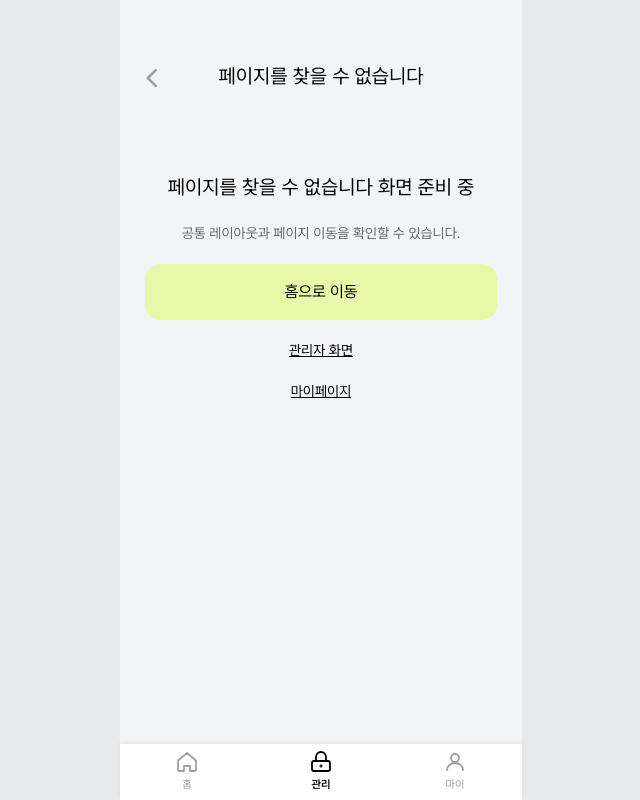
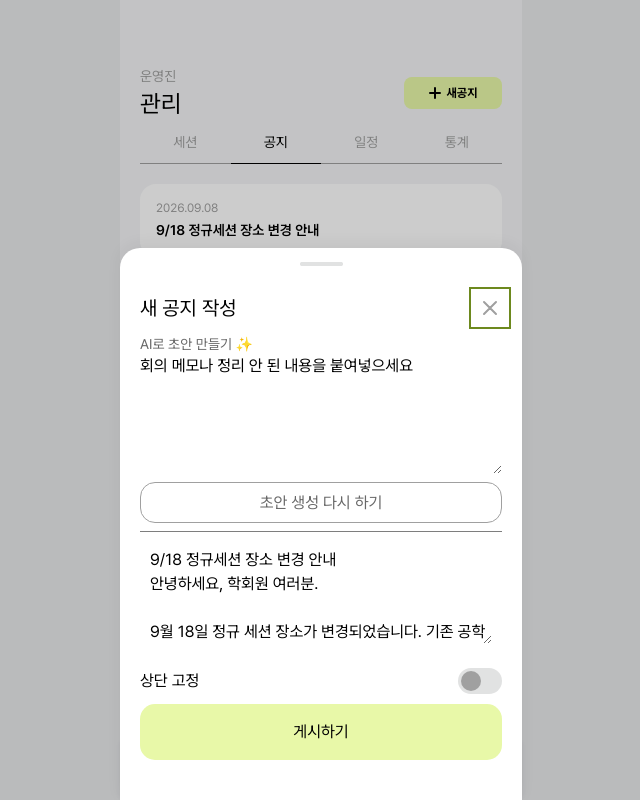
Before and after one commit to SDP-1718/sdpcheck_frontend, a React (Vite) app: page /admin/notices/1/edit in a window 1280 px wide. Shown: the top 800 px of the page, without its empty margins (319-959 px from the left). Built offline with nearby package versions, Linux system fonts and the light colour scheme.

Commit message:
feat: 관리자 공지 작성과 수정·삭제 화면 구현
Refs #5

```diff
--- a/src/app/router.tsx
+++ b/src/app/router.tsx
@@ -13,6 +13,7 @@ import Permissions from '../pages/admin/Permissions'
 
 import AdminLayout from '../pages/admin/AdminLayout'
 import Sessions, { SessionEditor } from '../pages/admin/Sessions'
+import { AdminNotices, NoticeEditor } from '../pages/admin/AdminNotices'
 
 const routes = [
   { path: '/', element: <Navigate to="/onboarding" replace /> },
@@ -29,8 +30,10 @@ const routes = [
   { element: <AdminLayout />, children: [
     { path: '/admin/sessions', element: <Sessions /> },
     { path: '/admin/sessions/new', element: <><Sessions /><SessionEditor /></> },
+    { path: '/admin/notices', element: <AdminNotices /> },
+    { path: '/admin/notices/new', element: <><AdminNotices /><NoticeEditor /></> },
+    { path: '/admin/notices/:id/edit', element: <><AdminNotices /><NoticeEditor /></> },
   ] },
-  { path: '/admin/notices', element: <Placeholder title="관리자 공지" /> },
   { path: '/admin/schedule', element: <Placeholder title="관리자 일정" /> },
   { path: '/admin/statistics', element: <Placeholder title="관리자 통계" /> },
   { path: '/admin/permissions', element: <Permissions /> },
--- /dev/null
+++ b/src/components/common/ItemActionsSheet.tsx
@@ -0,0 +1,12 @@
+import { Pencil, Trash2 } from 'lucide-react'
+import Sheet from './Sheet'
+
+export default function ItemActionsSheet({ title, onEdit, onDelete, onClose }: {
+  title: string; onEdit: () => void; onDelete: () => void; onClose: () => void
+}) {
+  return <Sheet title={title} className="item-actions-sheet" onClose={onClose}>
+    <button type="button" className="item-action" onClick={onEdit}><Pencil size={18} aria-hidden="true" />수정</button>
+    <button type="button" className="item-action is-danger" onClick={onDelete}><Trash2 size={18} aria-hidden="true" />삭제</button>
+    <button type="button" className="secondary item-actions-cancel" onClick={onClose}>취소</button>
+  </Sheet>
+}
--- a/src/index.css
+++ b/src/index.css
@@ -10,3 +10,4 @@
 @import "./styles/admin-base.css";
 @import "./styles/admin-sessions.css";
 @import "./styles/date-time.css";
+@import "./styles/admin-notices.css";
--- /dev/null
+++ b/src/pages/admin/AdminNotices.tsx
@@ -0,0 +1,73 @@
+import { useState } from 'react'
+import type { FormEvent } from 'react'
+import { useNavigate, useParams } from 'react-router'
+import { LoaderCircle } from 'lucide-react'
+import { usePreview } from '../../app/previewStore'
+import Sheet from '../../components/common/Sheet'
+import Toggle from '../../components/common/Toggle'
+import ItemActionsSheet from '../../components/common/ItemActionsSheet'
+import ConfirmDialog from '../../components/common/ConfirmDialog'
+import type { GenerateNoticeDraft } from '../../types/admin'
+
+export function AdminNotices() {
+  const { notices, setNotices } = usePreview()
+  const navigate = useNavigate()
+  const [actionId, setActionId] = useState<string | null>(null)
+  const [deleteId, setDeleteId] = useState<string | null>(null)
+  const selected = notices.find(item => item.id === actionId)
+  if (!notices.length) return <p className="admin-empty" role="status">등록된 공지가 없어요</p>
+  return <>
+    <div className="admin-notice-list">{[...notices].sort((a, b) => Number(b.pinned) - Number(a.pinned)).map(item => <button type="button" key={item.id} className="admin-notice-card" aria-label={`공지 관리: ${item.title}`} onClick={() => setActionId(item.id)}>
+      <div className="admin-notice-meta">{item.pinned && <span>고정</span>}<time>{item.date}</time></div><h2>{item.title}</h2>
+    </button>)}</div>
+    {selected && <ItemActionsSheet title="공지 관리" onClose={() => setActionId(null)} onEdit={() => { setActionId(null); navigate(`/admin/notices/${selected.id}/edit`) }}
+      onDelete={() => { setActionId(null); setDeleteId(selected.id) }} />}
+    {deleteId && <ConfirmDialog title="삭제할까요?" confirmLabel="삭제" onCancel={() => setDeleteId(null)} onConfirm={() => {
+      setNotices(previous => previous.filter(item => item.id !== deleteId)); setDeleteId(null)
+    }}>삭제하면 되돌릴 수 없어요</ConfirmDialog>}
+  </>
+}
+
+export function NoticeEditor({ generateDraft }: { generateDraft?: GenerateNoticeDraft }) {
+  const { id } = useParams()
+  const navigate = useNavigate()
+  const { notices, setNotices } = usePreview()
+  const existing = notices.find(item => item.id === id)
+  const [title, setTitle] = useState(existing?.title ?? '')
+  const [body, setBody] = useState(existing?.body ?? '')
+  const [pinned, setPinned] = useState(existing?.pinned ?? false)
+  const [memo, setMemo] = useState('')
+  const [draftStatus, setDraftStatus] = useState<'idle' | 'loading' | 'error'>('idle')
+
+  async function createDraft() {
+    if (!memo.trim() || draftStatus === 'loading') return
+    setDraftStatus('loading')
+    try {
+      if (!generateDraft) throw new Error('Draft generation is not connected')
+      const draft = await generateDraft(memo.trim())
+      setTitle(draft.title); setBody(draft.body); setDraftStatus('idle')
+    } catch { setDraftStatus('error') }
+  }
+  function submit(event: FormEvent) {
+    event.preventDefault()
+    if (!title.trim() || !body.trim()) return
+    const notice = { id: existing?.id ?? crypto.randomUUID(), title: title.trim(), body: body.trim(), pinned, date: existing?.date ?? new Date().toLocaleDateString('sv-SE').replaceAll('-', '.'), author: '운영진' }
+    setNotices(previous => existing ? previous.map(item => item.id === id ? notice : item) : [notice, ...previous])
+    navigate('/admin/notices')
+  }
+  if (id && !existing) return <Sheet title="공지 수정" onClose={() => navigate('/admin/notices')}><p className="form-message">공지사항을 찾을 수 없어요.</p></Sheet>
+  return <Sheet title="새 공지 작성" onClose={() => navigate('/admin/notices')} className="notice-sheet">
+    <form onSubmit={submit}>
+      <label className="memo-label" htmlFor="memo">AI로 초안 만들기 ✨</label>
+      <textarea id="memo" className="memo-input" value={memo} onChange={event => setMemo(event.target.value)} placeholder="회의 메모나 정리 안 된 내용을 붙여넣으세요" />
+      <button type="button" className="secondary draft-button" disabled={!memo.trim() || draftStatus === 'loading'} onClick={() => { void createDraft() }}>
+        {draftStatus === 'loading' ? <><LoaderCircle className="draft-spinner" size={16} aria-hidden="true" />생성 중...</> : existing || draftStatus === 'error' ? '초안 생성 다시 하기' : '초안 생성하기'}
+      </button>
+      {draftStatus === 'error' && <p className="form-message" role="status">지금은 초안을 만들 수 없어요. 직접 작성하거나 다시 시도해주세요.</p>}
+      <div className="editor-fields"><input aria-label="공지 제목" required value={title} onChange={event => setTitle(event.target.value)} placeholder="제목을 입력하세요" />
+        <textarea aria-label="공지 내용" required value={body} onChange={event => setBody(event.target.value)} placeholder="내용을 입력하세요" /></div>
+      <div className="notice-pin"><span>상단 고정</span><Toggle label="상단 고정" checked={pinned} onChange={setPinned} /></div>
+      <button className="primary" disabled={!title.trim() || !body.trim() || draftStatus === 'loading'}>게시하기</button>
+    </form>
+  </Sheet>
+}
--- /dev/null
+++ b/src/styles/admin-notices.css
@@ -0,0 +1,16 @@
+.admin-notice-list { display: grid; gap: 12px; margin: 20px; }
+.admin-notice-card { display: block; width: 100%; padding: 16px; border-radius: 16px; background: #fff; text-align: left; }
+.admin-notice-meta { display: flex; align-items: center; gap: 8px; font-size: 12px; line-height: 16px; color: var(--muted); }
+.admin-notice-meta > span { padding: 1px 4px; background: var(--accent); color: #444; border-radius: 3px; font-size: 10px; line-height: 14px; }
+.admin-notice-card h2 { margin-top: 4px; font-size: 14px; line-height: 21px; font-weight: 600; }
+.memo-label { display: block; font-size: 14px; line-height: 20px; color: var(--secondary); margin-top: 10px; }
+.memo-input { display: block; width: 100%; min-height: 120px; border: 0; padding: 0; resize: vertical; background: transparent; color: #000; font-size: 16px; line-height: 24px; }
+.draft-button { min-height: 41px; margin: 8px 0; }
+.draft-button:disabled { color: #686868; cursor: not-allowed; }
+.draft-spinner { animation: draft-spin 1s linear infinite; }
+.editor-fields { border-top: 1px solid #7e7e7e; padding: 16px 10px; }
+.editor-fields input, .editor-fields textarea { display: block; width: 100%; border: 0; padding: 0; background: transparent; font-size: 16px; line-height: 24px; }
+.editor-fields textarea { min-height: 72px; resize: vertical; }
+.notice-pin { display: flex; align-items: center; justify-content: space-between; margin: 8px 0 10px; font-size: 16px; line-height: 24px; }
+@keyframes draft-spin { to { transform: rotate(360deg); } }
+@media (prefers-reduced-motion: reduce) { .draft-spinner { animation: none; } }
```
